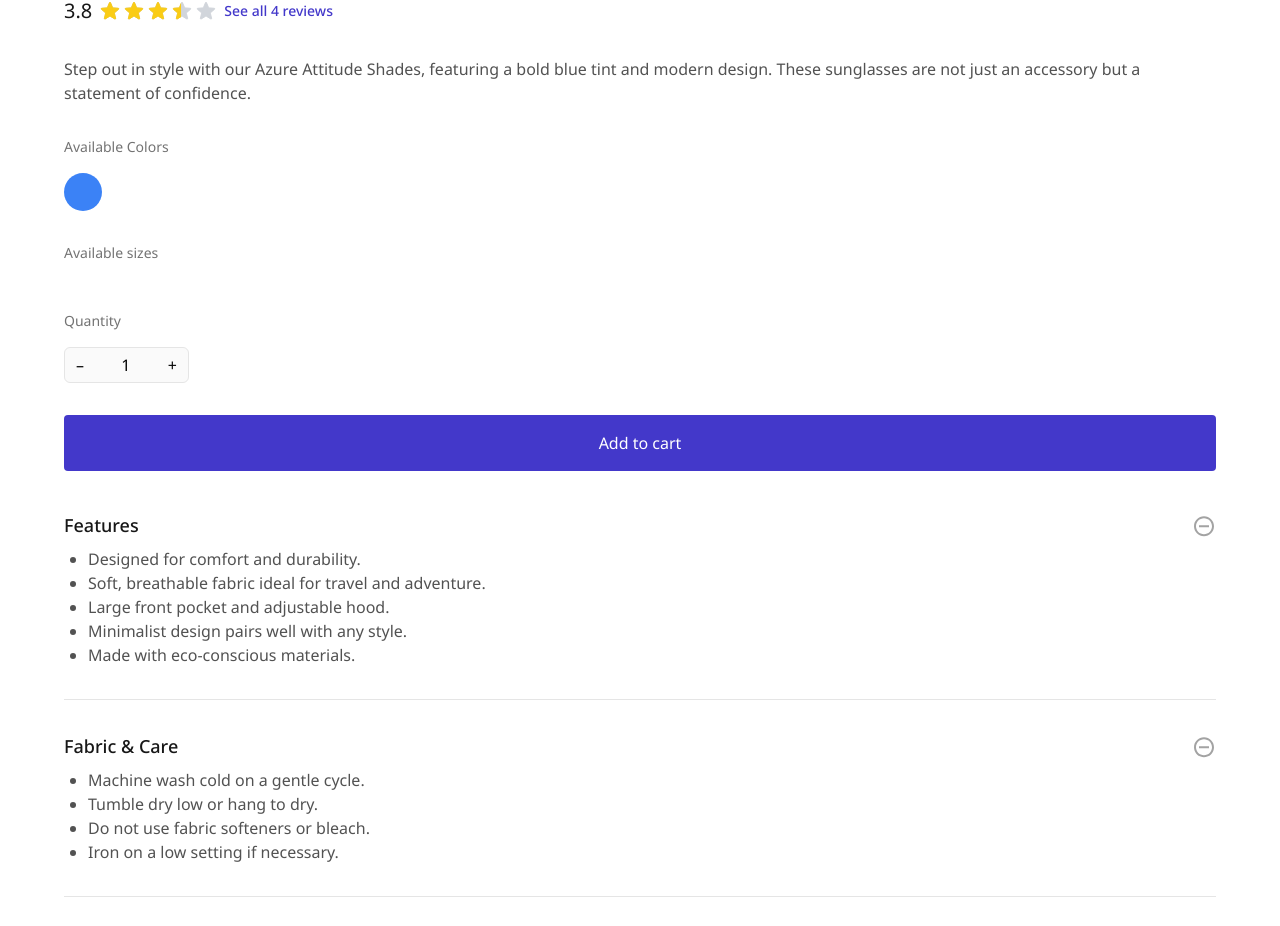
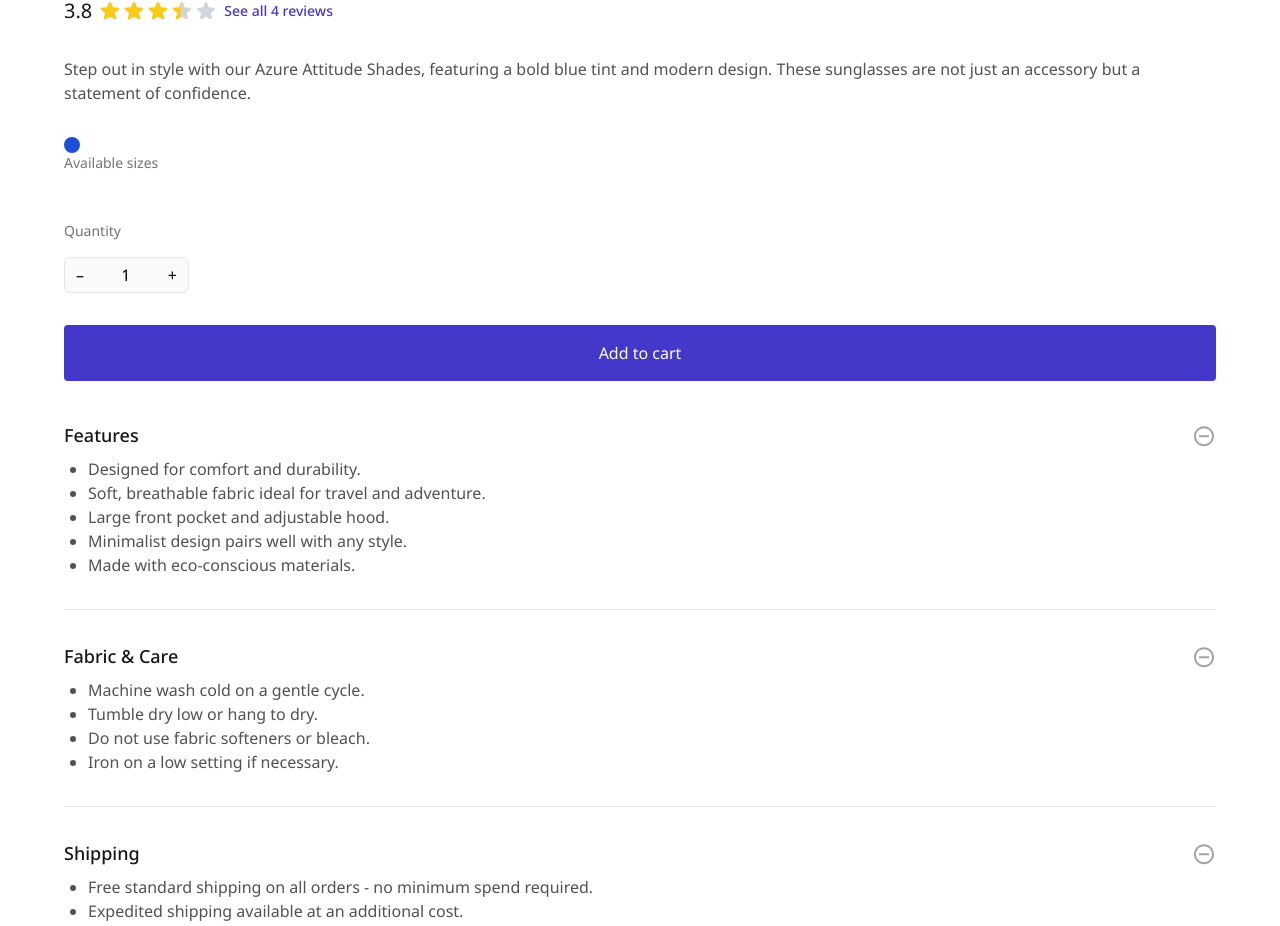
Before and after one commit to Olliekse/clothes-shop, a React (Vite) app: page /clothes-shop/product/azure-attitude-shades in a window 1280 px wide. Shown: the part 1277-2203 px from the top of the page. Built offline with nearby package versions, Linux system fonts and the light colour scheme.

Commit message:
refactored ColorPicker to make it more reusable

```diff
--- a/src/features/products/components/ColorPicker.tsx
+++ b/src/features/products/components/ColorPicker.tsx
@@ -1,35 +1,113 @@
+import { useState } from "react";
+
 interface ColorPickerProps {
   colors: string[];
+  selectedColor: string | null;
+  onColorSelect: (color: string) => void;
+  inventoryItems?: { color: string; stock: number }[];
 }
 
-function ColorPicker({ colors }: ColorPickerProps) {
-  const colorMap: Record<string, string> = {
-    blue: "bg-blue-500",
-    red: "bg-red-500",
-    green: "bg-green-500",
-    yellow: "bg-yellow-500",
-    black: "bg-black",
-    white: "bg-white border border-gray-300",
-    gray: "bg-gray-500",
-    purple: "bg-purple-500",
-    pink: "bg-pink-500",
-    orange: "bg-orange-500",
-    brown: "bg-amber-700",
-    beige: "bg-amber-100",
-  };
+const TickIcon = ({ color }: { color: string }) => {
+  const tickColor = color === "white" || color === "beige" ? "black" : "white";
+  return (
+    <svg
+      width="12"
+      height="12"
+      viewBox="0 0 12 12"
+      fill="none"
+      xmlns="http://www.w3.org/2000/svg"
+    >
+      <path
+        d="M5.00035 7.58545L9.59655 2.98926L10.3036 3.69636L5.00035 8.99965L1.81836 5.8177L2.52546 5.1106L5.00035 7.58545Z"
+        fill={tickColor}
+      />
+    </svg>
+  );
+};
+
+const DiagonalLine = () => {
+  return (
+    <svg
+      width="16"
+      height="15"
+      viewBox="0 0 16 15"
+      fill="none"
+      xmlns="http://www.w3.org/2000/svg"
+    >
+      <rect
+        x="15.0002"
+        y="-6.10352e-05"
+        width="1"
+        height="20"
+        transform="rotate(45 15.0002 -6.10352e-05)"
+        fill="#525252"
+      />
+    </svg>
+  );
+};
+
+function ColorPicker({
+  colors,
+  selectedColor,
+  onColorSelect,
+  inventoryItems = [],
+}: ColorPickerProps) {
+  function getColorClass(color: string) {
+    const colorMap: { [key: string]: string } = {
+      red: "bg-red-700",
+      blue: "bg-blue-700",
+      green: "bg-green-700",
+      yellow: "bg-yellow-600",
+      orange: "bg-orange-600",
+      pink: "bg-pink-700",
+      purple: "bg-purple-700",
+      black: "bg-black",
+      white: "bg-white border border-gray-300",
+      beige: "bg-amber-100",
+      brown: "bg-amber-900",
+    };
+    return colorMap[color] || "bg-gray-700";
+  }
 
   return (
-    <div className="pb-[32px]">
-      <p className="text-sm text-neutral-500 pb-[16px]">Available Colors</p>
-      <div className="flex flex-row gap-[34px]">
-        {colors.map((color) => (
-          <div
+    <div className="flex gap-[8px]" role="group" aria-label="Color selection">
+      {colors.map((color) => {
+        const colorInventoryItem = inventoryItems.find(
+          (item) => item.color === color
+        );
+        const isOutOfStock = colorInventoryItem?.stock === 0;
+
+        return (
+          <button
             key={color}
-            className={`w-[38px] h-[38px] rounded-full ${colorMap[color.toLowerCase()] || "bg-gray-300"}`}
-            title={color}
-          />
-        ))}
-      </div>
+            onClick={() => !isOutOfStock && onColorSelect(color)}
+            className={`relative hover:ring-[0.5px] w-[16px] h-[16px] rounded-[50%] outline-none ${getColorClass(color)}
+              ${
+                selectedColor === color
+                  ? "ring-[1.5px] ring-blue-500 ring-offset-1 relative"
+                  : "focus:ring-4 focus:ring-blue-100"
+              }
+              }`}
+            aria-label={`Select ${color} color`}
+            aria-pressed={selectedColor === color}
+            aria-disabled={isOutOfStock}
+            role="radio"
+            aria-checked={selectedColor === color}
+          >
+            {isOutOfStock && (
+              <div className="absolute top-[0.9px] left-[0.2px]">
+                <DiagonalLine />
+              </div>
+            )}
+
+            {selectedColor === color && !isOutOfStock && (
+              <div className="absolute inset-0 flex items-center justify-center">
+                <TickIcon color={color} />
+              </div>
+            )}
+          </button>
+        );
+      })}
     </div>
   );
 }
--- a/src/features/products/components/ProductDetails.tsx
+++ b/src/features/products/components/ProductDetails.tsx
@@ -1,5 +1,6 @@
 import { useQuery } from "@tanstack/react-query";
 import { useParams } from "react-router";
+import { useState } from "react";
 
 import { dataService } from "../../../api/dataService";
 
@@ -40,6 +41,7 @@ interface Product {
 
 function ProductDetails() {
   const { id } = useParams();
+  const [selectedColor, setSelectedColor] = useState<string | null>(null);
 
   const { data: product, isLoading } = useQuery<Product>({
     queryKey: ["product", id],
@@ -74,6 +76,9 @@ function ProductDetails() {
         <p className="text-neutral-600 pb-[32px]">{product.description}</p>
         <ColorPicker
           colors={dataService.getProductColors(product.product_id)}
+          selectedColor={selectedColor}
+          onColorSelect={setSelectedColor}
+          inventoryItems={product.inventory}
         />
         <Sizes sizes={dataService.getProductSizes(product.product_id)} />
         <Quantity />
--- a/src/features/products/components/ProductListItem.tsx
+++ b/src/features/products/components/ProductListItem.tsx
@@ -1,6 +1,7 @@
 import { useState } from "react";
 import { capitalizeFirstLetter } from "../utils/productHelpers";
 import { Link } from "react-router";
+import ColorPicker from "./ColorPicker";
 
 interface Product {
   product_id: string;
@@ -134,48 +135,13 @@ function ProductListItem({
             </p>
           )}
         </div>
-        <div
-          className="flex gap-[8px] pt-[16px] pb-[34px]"
-          role="group"
-          aria-label="Color selection"
-        >
-          {uniqueColors.map((color) => {
-            const colorInventoryItem = inventoryItems.find(
-              (item) => item.color === color
-            );
-            const isOutOfStock = colorInventoryItem?.stock === 0;
-
-            return (
-              <button
-                key={color}
-                onClick={() => setSelectedColor(color)}
-                className={`relative hover:ring-[0.5px] w-[16px] h-[16px] rounded-[50%] outline-none ${getColorClass(color)}
-                  ${
-                    selectedColor === color
-                      ? "ring-[1.5px] ring-blue-500 ring-offset-1 relative"
-                      : "focus:ring-4 focus:ring-blue-100"
-                  }
-                  }`}
-                aria-label={`Select ${color} color`}
-                aria-pressed={selectedColor === color}
-                aria-disabled={isOutOfStock}
-                role="radio"
-                aria-checked={selectedColor === color}
-              >
-                {isOutOfStock && (
-                  <div className="absolute top-[0.9px] left-[0.2px]">
-                    <DiagonalLine />
-                  </div>
-                )}
-
-                {selectedColor === color && !isOutOfStock && (
-                  <div className="absolute inset-0 flex items-center justify-center">
-                    <TickIcon color={color} />
-                  </div>
-                )}
-              </button>
-            );
-          })}
+        <div className="pt-[16px] pb-[34px]">
+          <ColorPicker
+            colors={uniqueColors}
+            selectedColor={selectedColor}
+            onColorSelect={setSelectedColor}
+            inventoryItems={inventoryItems}
+          />
         </div>
       </div>
     </div>
```
Also changed, not shown: src/routes/index.tsx (deleted).
